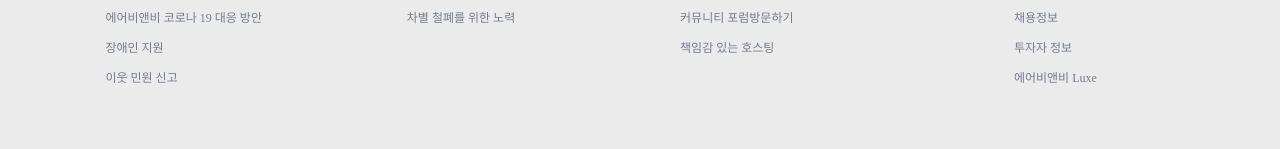
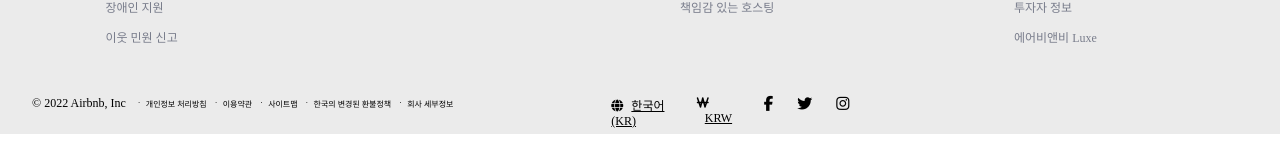
Before and after one commit to kubby159/AirbnbCloneWithReact, a React (Create React App) app in the folder airbnb_clone/: page / in a window 1280 px wide. Shown: the part 3113-3262 px from the top of the page. Built offline with nearby package versions, Linux system fonts and the light colour scheme.

Commit message:
[React] footer

```diff
--- a/airbnb_clone/src/App.js
+++ b/airbnb_clone/src/App.js
@@ -7,7 +7,7 @@
 import Experience from "./component/Experience";
 import Abouthosting from "./component/Abouthosting";
 import Company from "./component/Company";
-
+import Footer from "./component/Footer";
 function App() {
   return (
     <>
@@ -19,6 +19,7 @@
       <Experience></Experience>
       <Abouthosting></Abouthosting>
       <Company />
+      <Footer />
     </>
   );
 }
--- /dev/null
+++ b/airbnb_clone/src/component/Footer.js
@@ -0,0 +1,49 @@
+import React from "react";
+
+const Footer = () => {
+  return (
+    <>
+      <div className="footer">
+        <div className="footer-copy">
+          &copy; {new Date().getFullYear()} Airbnb, Inc
+        </div>
+        <div className="footer-etc">
+          <div className="etc">개인정보 처리방침</div>
+          <div className="etc">이용약관</div>
+          <div className="etc">사이트맵</div>
+          <div className="etc">한국의 변경된 환불정책</div>
+          <div className="etc">회사 세부정보</div>
+        </div>
+        <div className="footer-layout"></div>
+        <div className="footer-content">
+          <div className="footer-language-krw">
+            <div className="footer-language">
+              <i className="fas fa-globe"></i>
+              <a href="#" className="korean">
+                한국어(KR)
+              </a>
+            </div>
+            <div className="footer-krw">
+              <i className="fas fa-won-sign"></i>
+              <a href="#" className="won">
+                KRW
+              </a>
+            </div>
+
+            <a className="footer-community">
+              <i className="fab fa-facebook-f"></i>
+            </a>
+            <a className="footer-community">
+              <i className="fab fa-twitter"></i>
+            </a>
+            <a className="footer-community">
+              <i className="fab fa-instagram"></i>
+            </a>
+          </div>
+        </div>
+      </div>
+    </>
+  );
+};
+
+export default Footer;
--- a/airbnb_clone/src/scss/common.scss
+++ b/airbnb_clone/src/scss/common.scss
@@ -19,3 +19,14 @@
   background-color: transparent;
   outline: transparent;
 }
+
+a {
+  cursor: pointer;
+  color: #000;
+  &:link {
+    text-decoration: underline;
+  }
+  &:visited {
+    color: #000;
+  }
+}
--- a/airbnb_clone/src/scss/company.scss
+++ b/airbnb_clone/src/scss/company.scss
@@ -1,6 +1,6 @@
 .company-container {
   width: 100%;
-  height: 332px;
+  height: 252px;
   padding: 24px 32px;
   background: #ebebeb;
   border: 1px solid transparent;
--- /dev/null
+++ b/airbnb_clone/src/scss/footer.scss
@@ -0,0 +1,49 @@
+.footer {
+  width: 100%;
+  height: 62px;
+  padding: 24px 32px;
+  background: #ebebeb;
+  display: flex;
+  font-size: 12px;
+
+  .footer-etc {
+    display: flex;
+    margin-left: 12px;
+    font-size: 8px;
+    align-items: center;
+    .etc {
+      position: relative;
+      padding: 0 8px;
+      &::before {
+        content: "·";
+        position: absolute;
+        left: 0;
+        border-radius: 50%;
+      }
+    }
+  }
+  .footer-layout {
+    width: 150px;
+  }
+  .footer-content {
+    display: flex;
+    width: 250px;
+    font-size: 12px;
+    .footer-language-krw {
+      display: flex;
+
+      .korean,
+      .won {
+        padding: 0 8px;
+      }
+    }
+
+    .footer-community {
+      display: flex;
+      padding: 0 12px;
+      i {
+        font-size: 15px;
+      }
+    }
+  }
+}
--- a/airbnb_clone/src/scss/style.scss
+++ b/airbnb_clone/src/scss/style.scss
@@ -11,3 +11,4 @@
 @import "./experience.scss";
 @import "./abouthosting.scss";
 @import "./company.scss";
+@import "./footer.scss";
```
